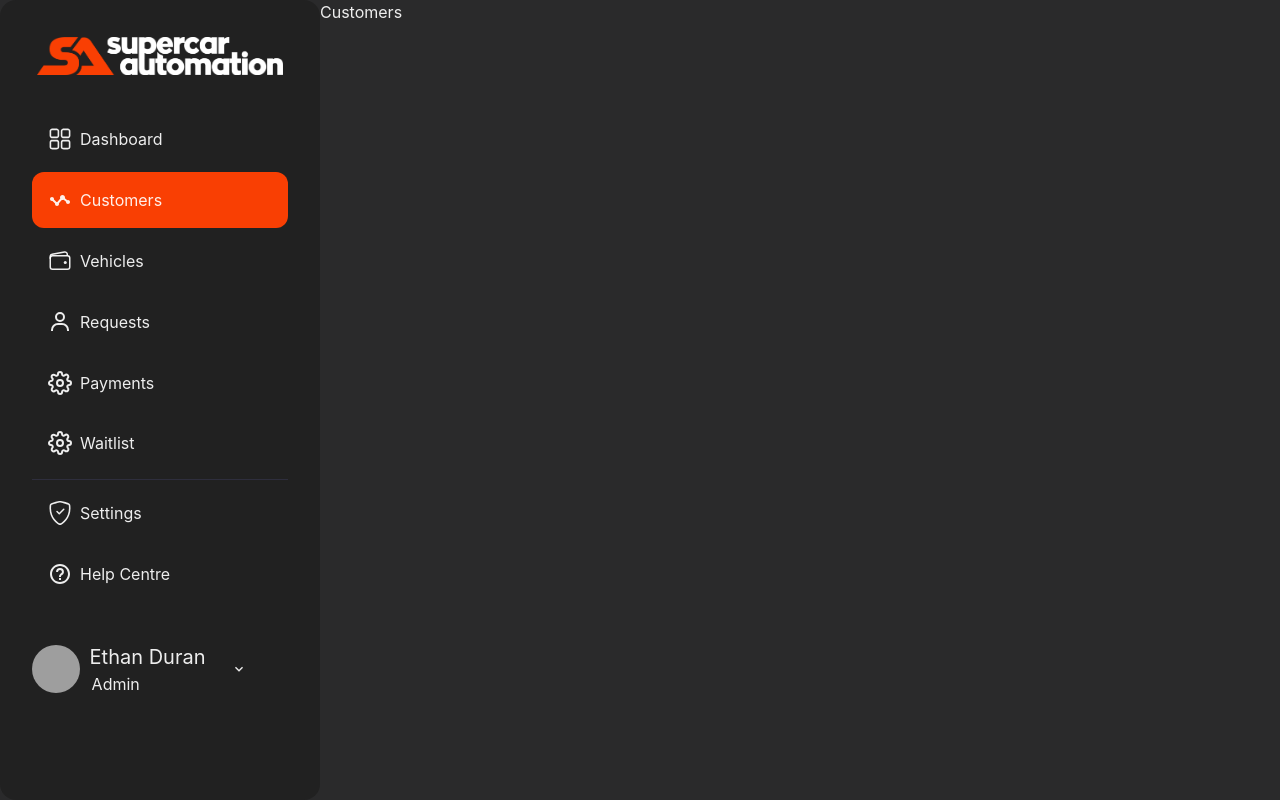
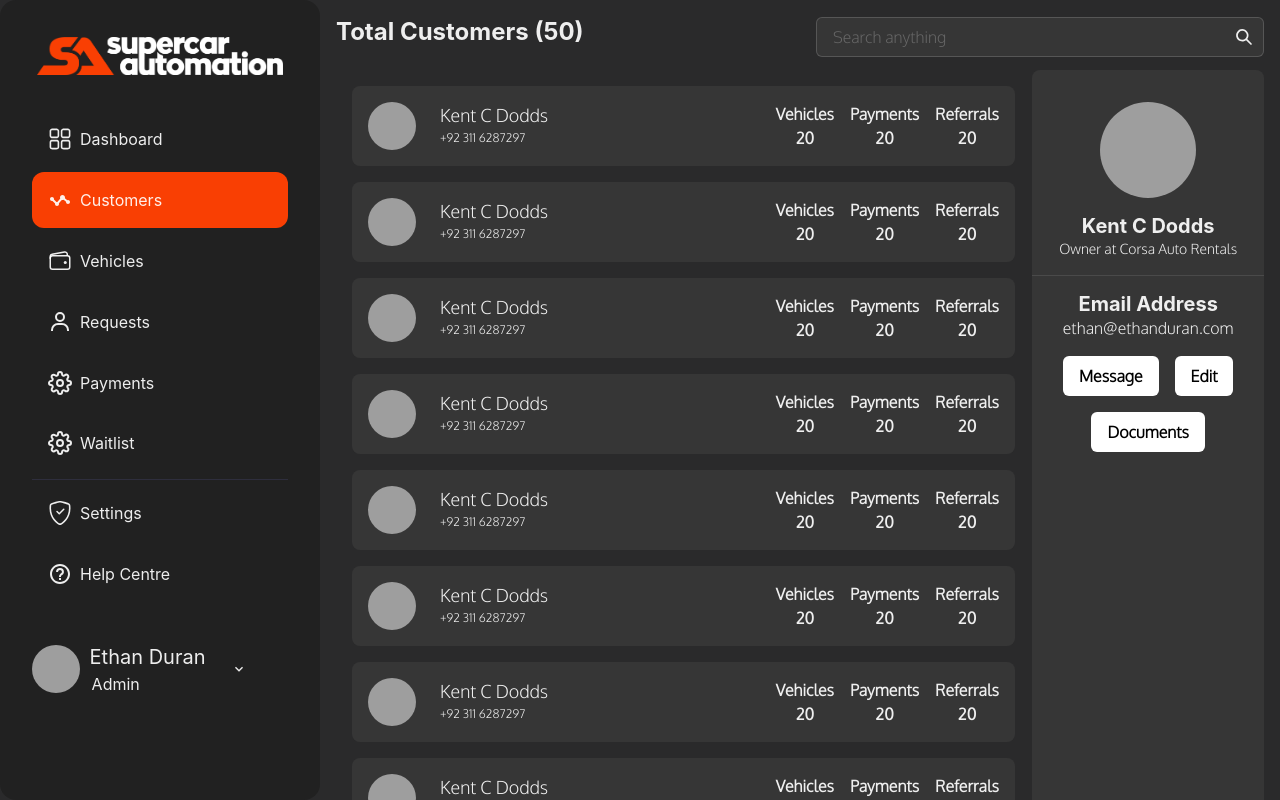
Before and after one commit to hmza312/SupercarAdmin, a Next.js app: page /customers in a window 1280 px wide. Built offline with nearby package versions, Linux system fonts and the light colour scheme; grey boxes are pictures that could not be loaded.

Commit message:
customer page style

```diff
--- a/package.json
+++ b/package.json
@@ -26,6 +26,7 @@
     "next": "13.4.3",
     "react": "18.2.0",
     "react-apexcharts": "^1.4.0",
+    "react-d3-speedometer": "^1.1.0",
     "react-dom": "18.2.0",
     "react-icons": "^4.8.0",
     "typescript": "5.0.4"
--- a/src/components/Customers.tsx
+++ b/src/components/Customers.tsx
@@ -0,0 +1,102 @@
+import { Flex, Heading, Input, InputGroup, Stack, Text, Avatar, Box, Center, Divider } from "@chakra-ui/react";
+import ContentHeader from "./design/ContentHeader";
+import WhiteButton from "./design/WhiteButton";
+
+export default function Customers() {
+  return (
+    <Flex width="100%" flexDir="column" gap="1rem" height="100%">
+      <ContentHeader description="" heading="Total Customers (50)" />
+      <Flex gap="0.1rem">
+        <CustomersList />
+        <Flex flex={1} bg="var(--grey-color)" rounded="lg" height={'auto'} justifyContent={'center'}>
+            <Flex py = {'2rem'} flexDir={'column'} alignContent={'center'} gap={'1rem'}>
+                <Center>
+                    <Avatar size="xl" name="Kent Dodds" src="https://bit.ly/kent-c-dodds" />
+                </Center>
+                <Center flexDir={'column'}>
+                    <Heading fontSize={'xl'}>Kent C Dodds</Heading>
+                    <Text fontSize={'sm'}>Owner at Corsa Auto Rentals</Text>
+                </Center>
+
+                <Divider color={'white'}/>
+
+                <Center flexDir={'column'}>
+                    <Heading fontSize={'xl'}>Email Address</Heading>
+                    <Text fontSize={'md'}>ethan@ethanduran.com</Text>
+                </Center>
+
+                <Center gap={'1rem'} flexWrap={'wrap'}>
+                    <WhiteButton>Message</WhiteButton>
+                    <WhiteButton>Edit</WhiteButton>
+                    <WhiteButton>Documents</WhiteButton>
+                </Center>
+            </Flex>
+        </Flex>
+      </Flex>
+    </Flex>
+  );
+}
+
+const CustomersList = () => {
+  return (
+    <Flex flex={3} width={'100%'}>
+      <Stack spacing={4} padding="1rem" width={'100%'} maxH={'100%'}>
+        <CustomerData />
+        <CustomerData />
+        <CustomerData />
+        <CustomerData />
+        <CustomerData />
+        <CustomerData />
+        <CustomerData />
+        <CustomerData />
+        <CustomerData />
+        <CustomerData />
+        <CustomerData />
+        <CustomerData />
+        <CustomerData />
+        <CustomerData />
+        <CustomerData />
+        <CustomerData />
+        <CustomerData />
+        <CustomerData />
+        <CustomerData />
+        <CustomerData />
+        <CustomerData />
+      </Stack>
+    </Flex>
+  );
+}
+
+const CustomerData = ({ }) => {
+  return (
+    <Flex
+      background="var(--grey-color)"
+      padding="1rem"
+      gap="1.5rem"
+      flexDir="row"
+      rounded="lg"
+      overflowX="auto"
+    >
+      <Avatar size="md" name="Kent Dodds" src="https://bit.ly/kent-c-dodds" />
+      <Stack spacing={0}>
+        <Text fontSize="lg" whiteSpace="nowrap">
+          Kent C Dodds
+        </Text>
+        <Text fontSize="xs" whiteSpace="nowrap">
+          +92 311 6287297
+        </Text>
+      </Stack>
+
+      <Flex gap="1rem" marginLeft="auto">
+        {["Vehicles", "Payments", "Referrals"].map((title, idx) => {
+          return (
+            <Stack key={idx} spacing={0} textAlign="center">
+              <Text fontWeight="bold">{title}</Text>
+              <Text fontWeight="bold">20</Text>
+            </Stack>
+          );
+        })}
+      </Flex>
+    </Flex>
+  );
+}
--- a/src/components/Dashboard.tsx
+++ b/src/components/Dashboard.tsx
@@ -68,6 +68,7 @@ import { membersColRef, paymentsColRef, vehiclesColRef } from "@/lib/firebase";
 import { getCountFromServer, getDocs } from "firebase/firestore";
 import RecentPayments from "./dashboard/RecentPayments";
 import { PaymentDocType } from "@/lib/firebase_docstype";
+import Activity from "./dashboard/Activity";
 
 
 const DashBoardContent = () => {
@@ -207,9 +208,7 @@ const DashBoardContent = () => {
         bg="var(--grey-color)"
         rounded={"xl"}
       >
-        <Flex p={"1rem"}>
-          <Heading fontSize={"2xl"}>Activity</Heading>
-        </Flex>
+        <Activity />
       </GridItem>
     </Grid>
   );
--- /dev/null
+++ b/src/components/design/ContentHeader.tsx
@@ -0,0 +1,29 @@
+import { SearchIcon } from "@chakra-ui/icons";
+import { Flex, Heading, Input, InputGroup, InputRightElement, Stack, Text } from "@chakra-ui/react";
+import type { InputProps } from "@chakra-ui/react";
+
+interface ContentHeaderProps extends InputProps {
+    heading: string, description: string
+}
+
+export default function ContentHeader (props: ContentHeaderProps) {
+    return <Flex width={"100%"} flexDir={"row"} alignItems={"center"}>
+        <Stack spacing={"0.3rem"}>
+          <Heading fontSize={"2xl"}>{props.heading}</Heading>
+          <Text color={"rgba(166, 166, 166, 1)"}>{props.description}</Text>
+        </Stack>
+
+        <Flex
+          height={"100%"}
+          marginLeft={"auto"}
+          alignItems={"center"}
+          alignSelf={"flex-end"}
+          marginBottom={"-0.1rem"}
+        >
+          <InputGroup size="md" colorScheme="gray">
+            <Input pr="0.5rem" width={"md"} placeholder="Search anything" background={'var(--grey-color)'} {...props} />
+            <InputRightElement width="2.5rem"> <SearchIcon /> </InputRightElement>
+          </InputGroup>
+        </Flex>
+    </Flex>
+}
--- /dev/null
+++ b/src/components/design/MainLayout.tsx
@@ -0,0 +1,17 @@
+
+import { Oxygen } from "next/font/google";
+const oxygen = Oxygen({ subsets: ["latin"], weight: ["300"] });
+
+/// page left content Wrapper
+export default function MainLayout ({
+    children, padding, className
+}: { children: React.ReactNode, className?: string, padding?: string  }) {
+    return <main
+        style={{ width: '100%', height: '100%',
+        overflowY: 'auto',
+        padding: `${!padding ? '1rem' : padding}`}}
+        className={className ? className : oxygen.className}
+    >
+        {children}
+    </main>
+}
--- a/src/pages/customers/index.tsx
+++ b/src/pages/customers/index.tsx
@@ -1,3 +1,17 @@
+import Customers from "@/components/Customers";
+import MainLayout from "@/components/design/MainLayout";
+import Head from "next/head";
+
 export default function CustomersPage() {
-  return <>Customers</>;
+  return <>
+    <Head>
+      <title>SuperCar Automation</title>
+      <meta name="description" content="Generated by create next app" />
+      <meta name="viewport" content="width=device-width, initial-scale=1" />
+      <link rel="icon" href="/favicon.ico" />
+    </Head>
+    <MainLayout>
+      <Customers />
+    </MainLayout>
+  </>
 }
```
Also changed, not shown: src/components/dashboard/Activity.tsx (+21 -3 lines), src/components/dashboard/Analytics.tsx (+4 -4 lines), src/pages/index.tsx (+4 -10 lines), 1 other file (tests, documents, lock files or other folders).
